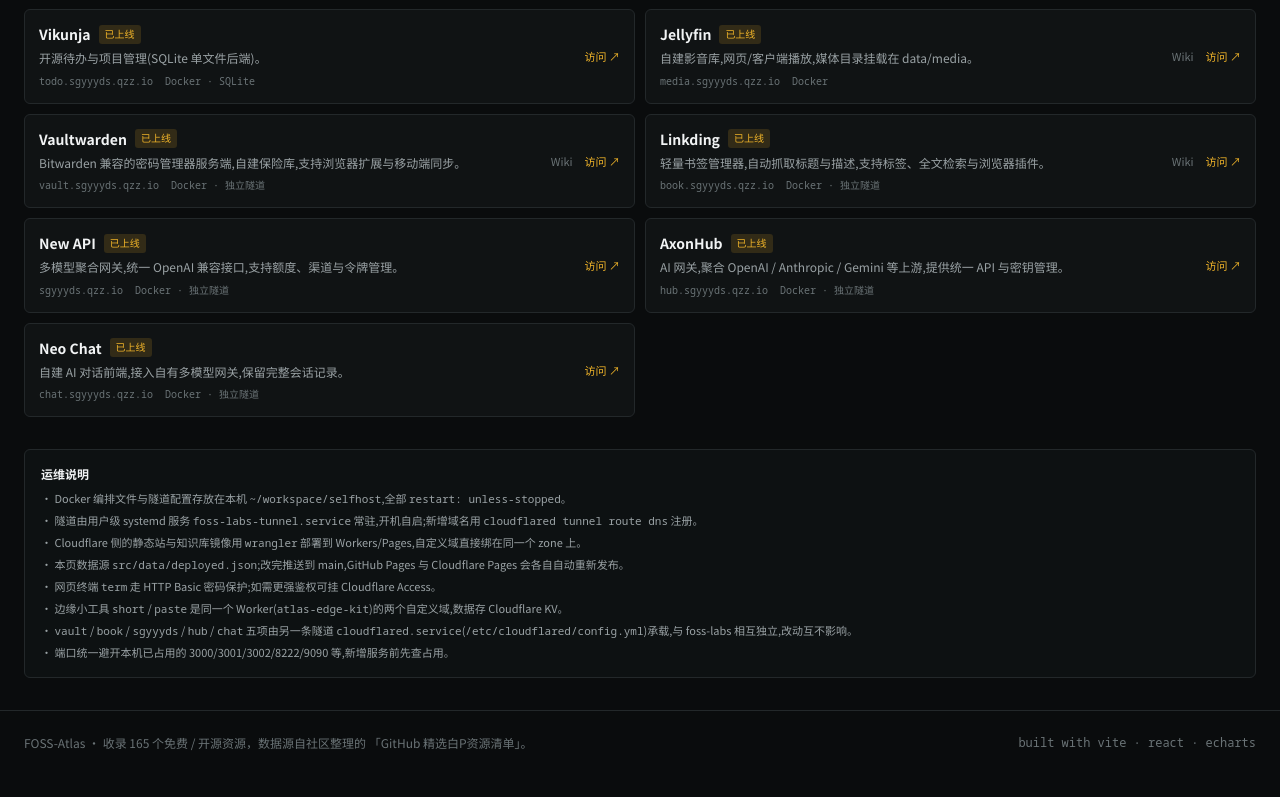
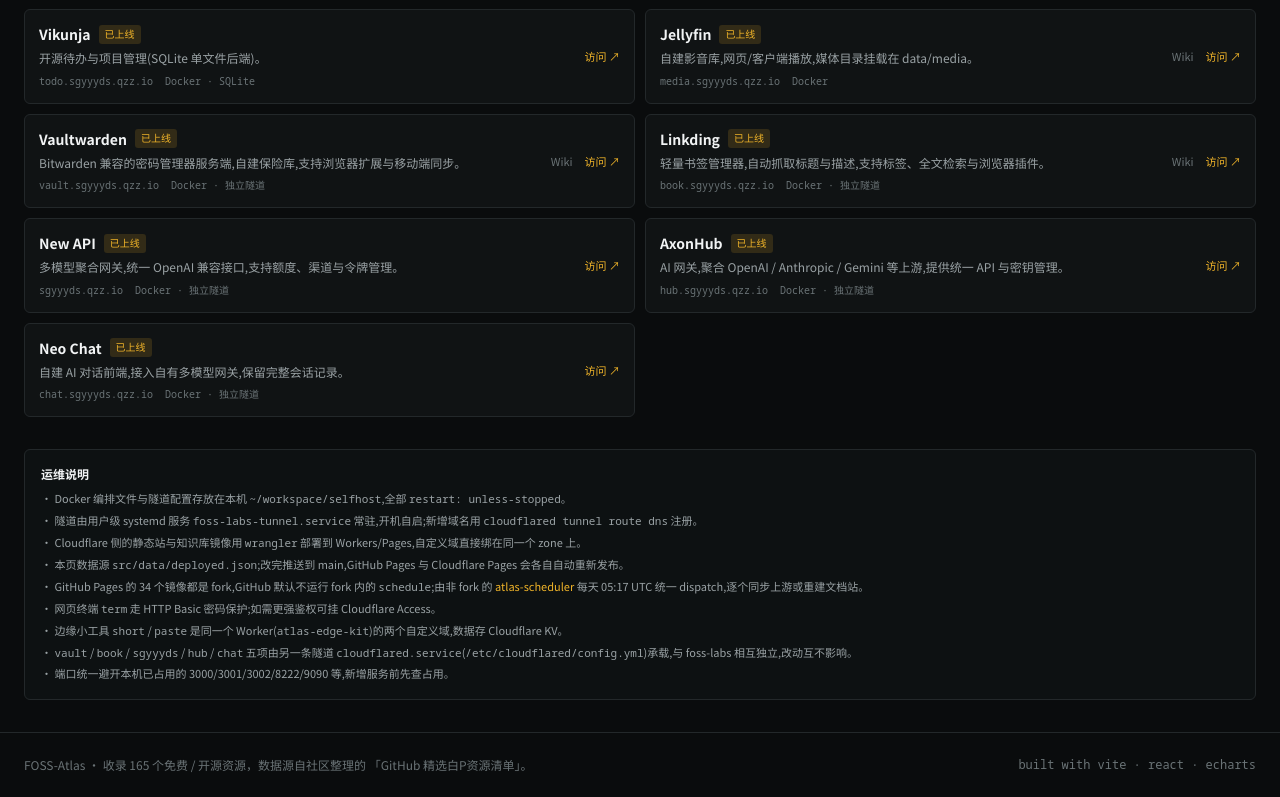
Before and after one commit to StanlySGY/FOSS-Atlas, a React (Vite) app: page /deployed in a window 1280 px wide. Shown: the part 4337-5134 px from the top of the page. Before the commit the page ends 5112 px from the top, so only its background shows below. Built offline with nearby package versions, Linux system fonts and the light colour scheme.

Commit message:
docs(deployed): note the daily mirror dispatcher

```diff
--- a/src/pages/Deployed.jsx
+++ b/src/pages/Deployed.jsx
@@ -122,6 +122,7 @@
           <li>· 隧道由用户级 systemd 服务 <span className="mono">foss-labs-tunnel.service</span> 常驻,开机自启;新增域名用 <span className="mono">cloudflared tunnel route dns</span> 注册。</li>
           <li>· Cloudflare 侧的静态站与知识库镜像用 <span className="mono">wrangler</span> 部署到 Workers/Pages,自定义域直接绑在同一个 zone 上。</li>
           <li>· 本页数据源 <span className="mono">src/data/deployed.json</span>;改完推送到 main,GitHub Pages 与 Cloudflare Pages 会各自自动重新发布。</li>
+          <li>· GitHub Pages 的 34 个镜像都是 fork,GitHub 默认不运行 fork 内的 <span className="mono">schedule</span>;由非 fork 的 <a href="https://github.com/tanlysgy/atlas-scheduler" target="_blank" rel="noreferrer" className="text-[var(--accent)] hover:underline">atlas-scheduler</a> 每天 05:17 UTC 统一 dispatch,逐个同步上游或重建文档站。</li>
           <li>· 网页终端 <span className="mono">term</span> 走 HTTP Basic 密码保护;如需更强鉴权可挂 Cloudflare Access。</li>
           <li>· 边缘小工具 <span className="mono">short</span> / <span className="mono">paste</span> 是同一个 Worker(<span className="mono">atlas-edge-kit</span>)的两个自定义域,数据存 Cloudflare KV。</li>
           <li>· <span className="mono">vault</span> / <span className="mono">book</span> / <span className="mono">sgyyyds</span> / <span className="mono">hub</span> / <span className="mono">chat</span> 五项由另一条隧道 <span className="mono">cloudflared.service</span>(<span className="mono">/etc/cloudflared/config.yml</span>)承载,与 foss-labs 相互独立,改动互不影响。</li>
```
